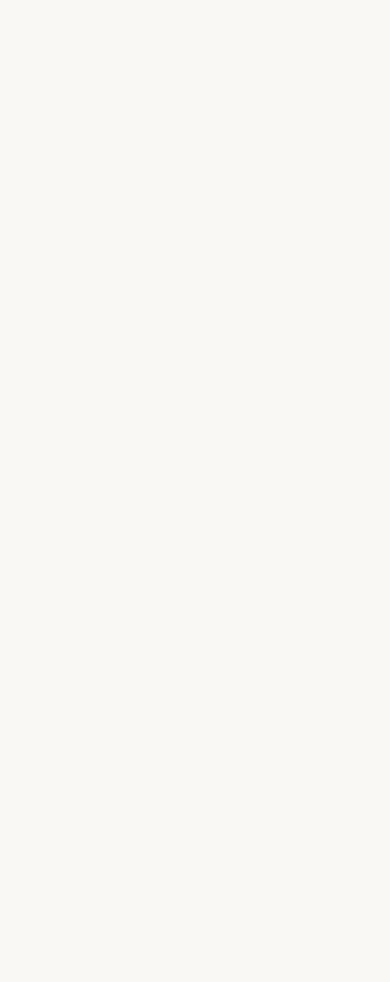
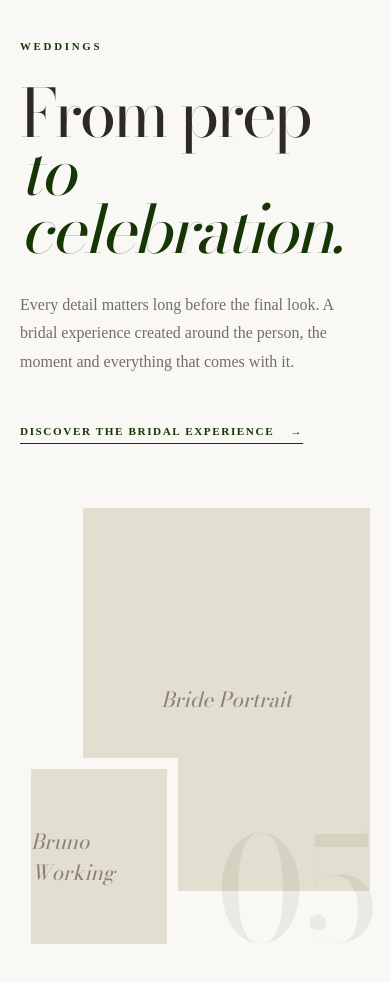
Before and after one commit to lorenasferreira/bmv-makeup, a React (Vite) app in the folder frontend/: page / in a window 390 px wide. Shown: the part 8480-9462 px from the top of the page. Before the commit the page ends 8424 px from the top, so only its background shows below. Built offline with nearby package versions, Linux system fonts and the light colour scheme.

Commit message:
feat: add weddings preview section

```diff
--- a/frontend/src/App.jsx
+++ b/frontend/src/App.jsx
@@ -3,6 +3,7 @@
 import MeetBruno from "./components/sections/home/MeetBruno/MeetBruno";
 import ExploreTheWork from "./components/sections/home/ExploreTheWork/ExploreTheWork";
 import SelectedWork from "./components/sections/home/SelectedWork/SelectedWork";
+import WeddingsPreview from "./components/sections/home/WeddingsPreview/WeddingsPreview";
 
 function App() {
   return (
@@ -14,6 +15,7 @@
         <MeetBruno />
         <ExploreTheWork />
         <SelectedWork />
+        <WeddingsPreview />
       </main>
     </>
   );
--- /dev/null
+++ b/frontend/src/components/sections/home/WeddingsPreview/WeddingsPreview.jsx
@@ -0,0 +1,42 @@
+import styles from "./WeddingsPreview.module.css";
+
+function WeddingsPreview() {
+  return (
+    <section className={styles.section} id="weddings">
+      <div className={styles.content}>
+        <p className={styles.eyebrow}>Weddings</p>
+
+        <h2>
+          From prep
+          <br />
+          <em>to celebration.</em>
+        </h2>
+
+        <p className={styles.description}>
+          Every detail matters long before the final look. A bridal experience
+          created around the person, the moment and everything that comes with
+          it.
+        </p>
+
+        <a href="/services/weddings" className={styles.link}>
+          Discover the bridal experience
+          <span aria-hidden="true">→</span>
+        </a>
+      </div>
+
+      <div className={styles.visual}>
+        <div className={styles.mainImage}>
+          <span>Bride Portrait</span>
+        </div>
+
+        <div className={styles.secondaryImage}>
+          <span>Bruno Working</span>
+        </div>
+
+        <span className={styles.number}>05</span>
+      </div>
+    </section>
+  );
+}
+
+export default WeddingsPreview;
--- /dev/null
+++ b/frontend/src/components/sections/home/WeddingsPreview/WeddingsPreview.module.css
@@ -0,0 +1,195 @@
+.section {
+  display: grid;
+  grid-template-columns: minmax(320px, 0.9fr) minmax(500px, 1.1fr);
+  gap: clamp(4rem, 8vw, 10rem);
+
+  min-height: 100vh;
+  padding: clamp(7rem, 11vw, 12rem) var(--page-padding);
+
+  overflow: hidden;
+
+  background: var(--color-background);
+}
+
+.content {
+  align-self: center;
+  max-width: 620px;
+}
+
+.eyebrow {
+  margin-bottom: clamp(2rem, 4vw, 4rem);
+
+  color: var(--color-bmv-green);
+
+  font-size: 0.68rem;
+  font-weight: 600;
+  letter-spacing: 0.25em;
+  text-transform: uppercase;
+}
+
+.content h2 {
+  font-family: var(--font-editorial);
+  font-size: clamp(4rem, 7vw, 7.5rem);
+  font-weight: 400;
+  line-height: 0.88;
+  letter-spacing: -0.045em;
+}
+
+.content h2 em {
+  color: var(--color-bmv-green);
+  font-weight: 400;
+}
+
+.description {
+  max-width: 470px;
+  margin-top: clamp(2.5rem, 5vw, 4.5rem);
+
+  color: var(--color-text-light);
+
+  font-size: 1rem;
+  line-height: 1.8;
+}
+
+.link {
+  display: inline-flex;
+  align-items: center;
+  gap: 1rem;
+
+  margin-top: 3rem;
+  padding-bottom: 0.4rem;
+
+  border-bottom: 1px solid var(--color-bmv-green);
+
+  color: var(--color-bmv-green);
+
+  font-size: 0.7rem;
+  font-weight: 600;
+  letter-spacing: 0.14em;
+  text-transform: uppercase;
+
+  transition: gap var(--transition-default);
+}
+
+.link:hover {
+  gap: 1.5rem;
+}
+
+.visual {
+  position: relative;
+
+  min-height: 720px;
+}
+
+.mainImage,
+.secondaryImage {
+  display: grid;
+  place-items: center;
+
+  overflow: hidden;
+
+  background: var(--color-tertiary);
+}
+
+.mainImage {
+  position: absolute;
+  top: 0;
+  right: 0;
+
+  width: 72%;
+  aspect-ratio: 3 / 4;
+}
+
+.secondaryImage {
+  position: absolute;
+  bottom: 0;
+  left: 0;
+
+  width: 42%;
+  aspect-ratio: 4 / 5;
+
+  border: 0.7rem solid var(--color-background);
+}
+
+.mainImage span,
+.secondaryImage span {
+  color: var(--color-secondary);
+
+  font-family: var(--font-editorial);
+  font-size: clamp(1.3rem, 2vw, 2.3rem);
+  font-style: italic;
+}
+
+.number {
+  position: absolute;
+  right: -0.05em;
+  bottom: -0.1em;
+
+  color: rgb(23 54 5 / 7%);
+
+  font-family: var(--font-editorial);
+  font-size: clamp(9rem, 18vw, 18rem);
+  line-height: 1;
+
+  pointer-events: none;
+}
+
+@media (max-width: 900px) {
+  .section {
+    grid-template-columns: 0.9fr 1.1fr;
+    gap: 3rem;
+
+    min-height: auto;
+  }
+
+  .visual {
+    min-height: 580px;
+  }
+
+  .mainImage {
+    width: 78%;
+  }
+
+  .secondaryImage {
+    width: 48%;
+  }
+}
+
+@media (max-width: 640px) {
+  .section {
+    grid-template-columns: 1fr;
+    gap: 4rem;
+
+    padding-top: 6rem;
+    padding-bottom: 6rem;
+  }
+
+  .content h2 {
+    font-size: clamp(3.8rem, 17vw, 5.5rem);
+  }
+
+  .description {
+    margin-top: 2rem;
+  }
+
+  .visual {
+    min-height: auto;
+    padding-bottom: 4rem;
+  }
+
+  .mainImage {
+    position: relative;
+
+    width: 82%;
+    margin-left: auto;
+  }
+
+  .secondaryImage {
+    bottom: 0;
+
+    width: 45%;
+  }
+
+  .number {
+    bottom: -0.05em;
+  }
+}
```
